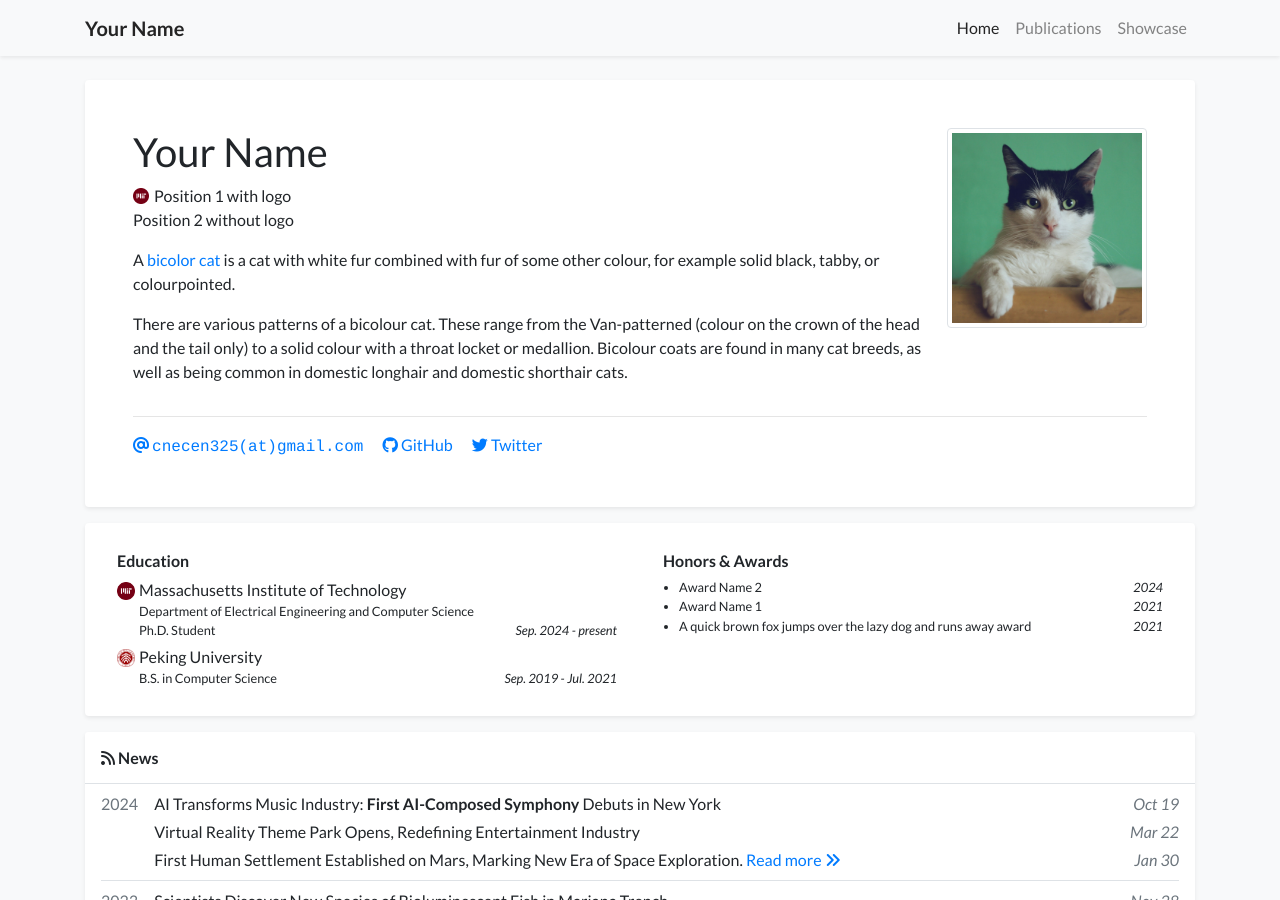
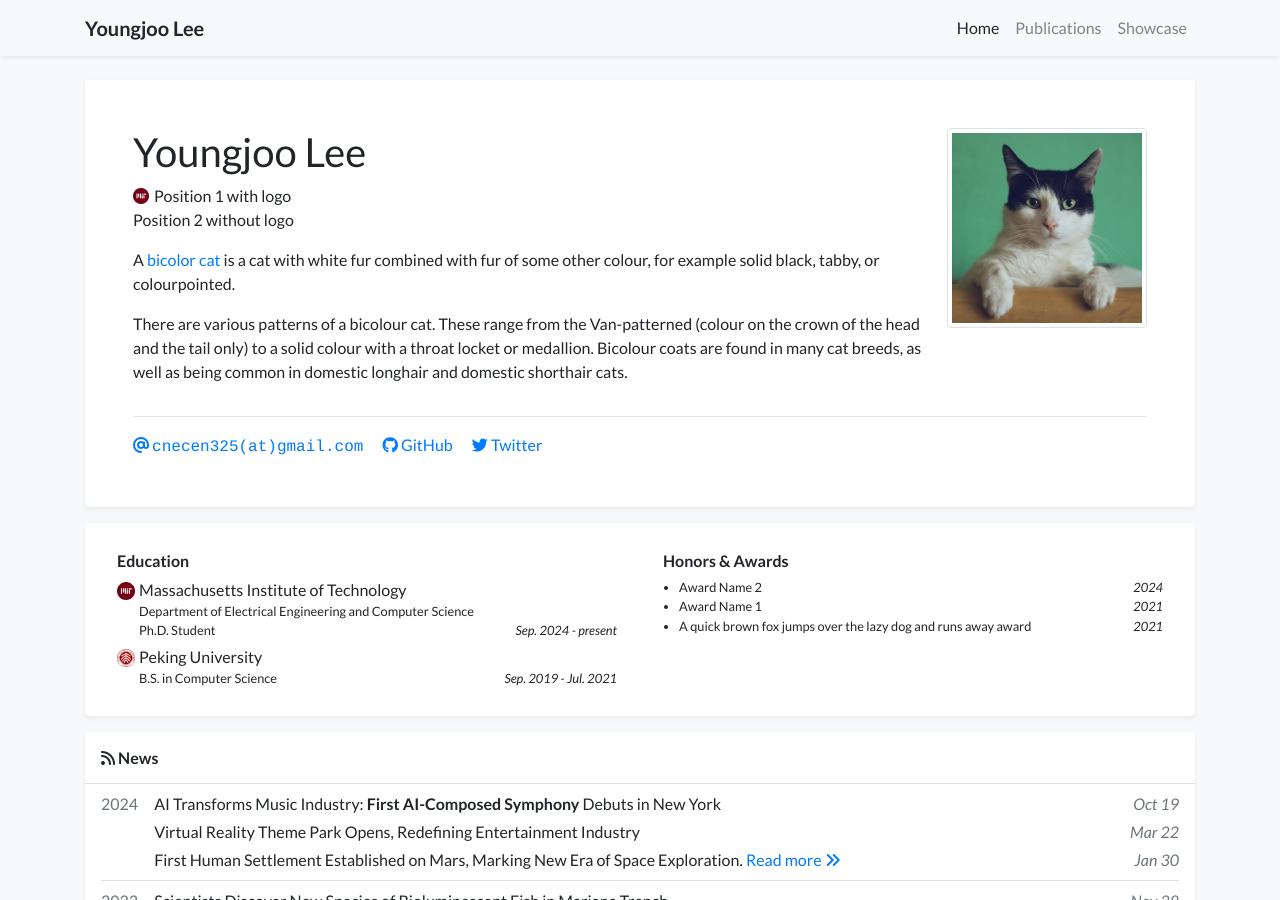
Before and after one commit to CalmForce3/youngjoo, a Jekyll site: the page built from index.html, in a window 1280 px wide and 900 px high. Built offline with Jekyll 4.4.1, drawn with Linux system fonts in a browser that asks for light colours; nearby versions of some CDN libraries; a style sheet for code colours, icons or effects is not loaded.

Commit message:
Update profile.yml

```diff
--- a/_data/profile.yml
+++ b/_data/profile.yml
@@ -1,6 +1,6 @@
-primary_name: "Your Name"
+primary_name: "Youngjoo Lee"
 secondary_name: ""
-navbar_name: "Your Name"
+navbar_name: "Youngjoo Lee"
 
 positions:
 - logo: /assets/images/badges/MIT_Social_circle.png  # Logo is optional
@@ -11,7 +11,7 @@ positions:
 email: "cnecen325@gmail.com"
 # cv_link: link-to-your-cv-file
 # This is an example, replace it with your own Google Scholar ID
-github: https://github.com/CalmForce3
+github: https://calmforce3.github.io/youngjoo/
 twitter: your_twitter_id  # Do not include the '@' symbol
 # wechat_qrcode: /assets/images/etc/wechat.jpg
 # wechat_prompt: >-
```
